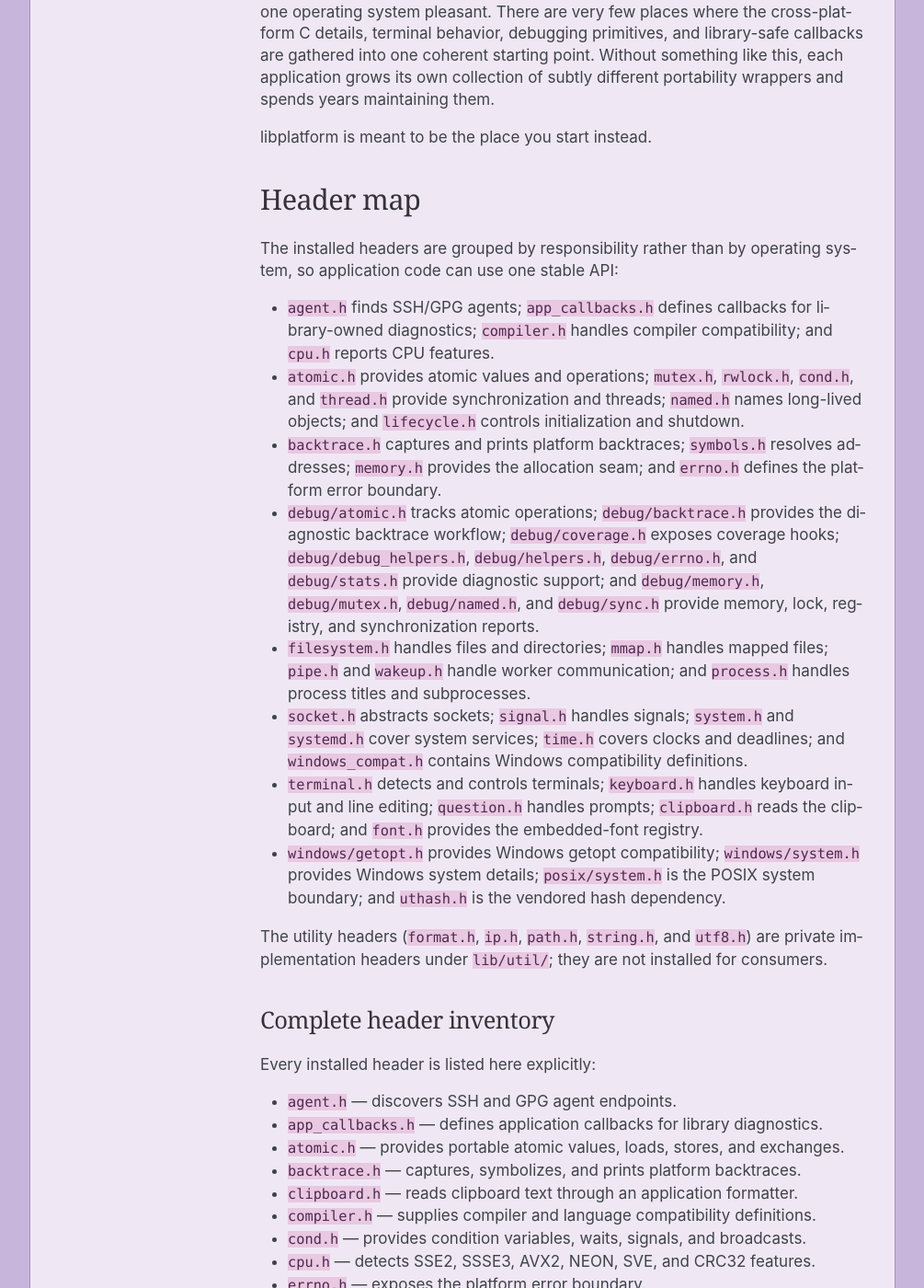
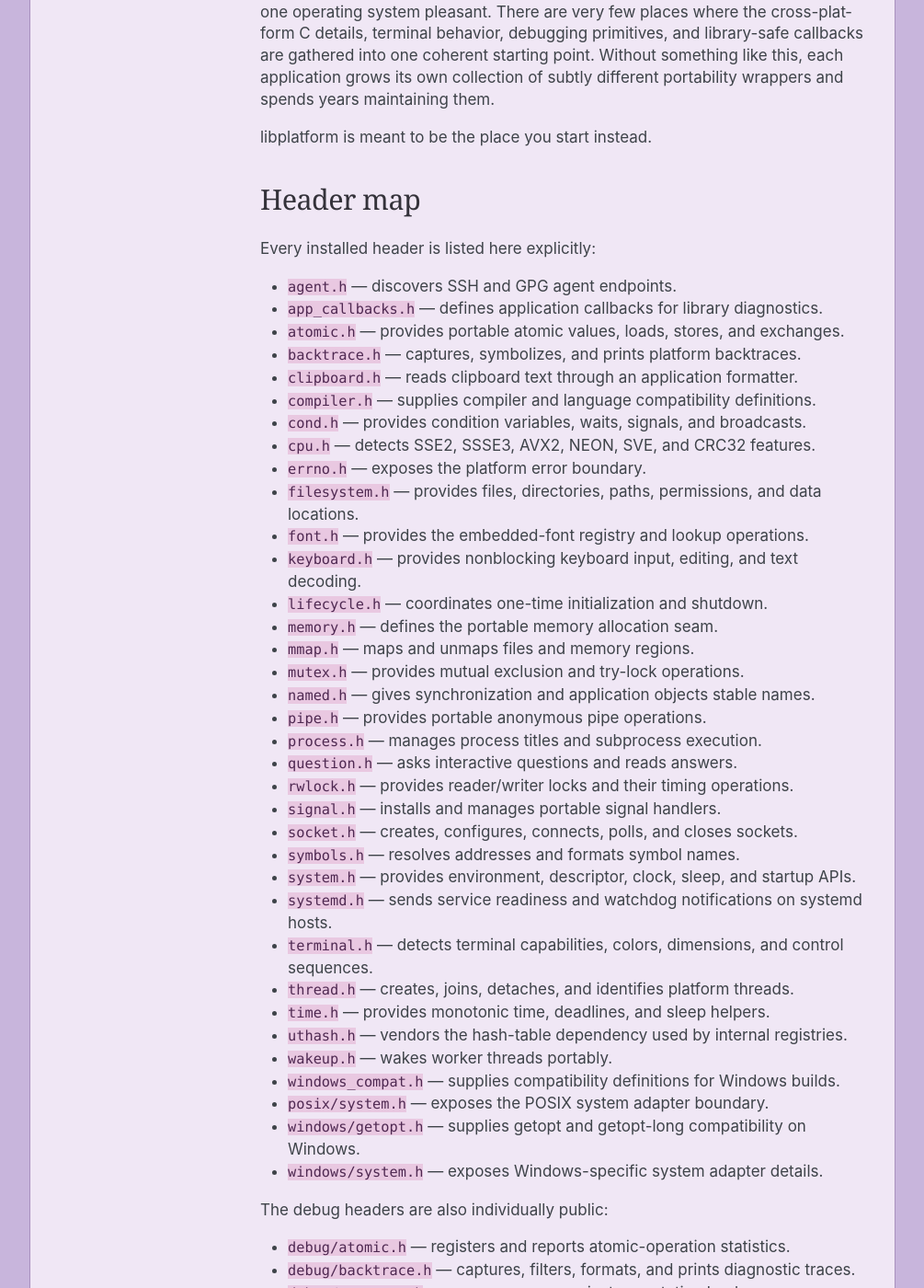
Before and after one commit to zfogg/libplatform, a Sphinx documentation site: the page built from docs/index.md, in a window 1280 px wide and 1400 px high, scrolled down 2139 px. Shown: the whole window at 92% size, without its empty margins (138-1143 px from the left). Built offline with Sphinx 7.4.7, drawn with Linux system fonts in a browser that asks for light colours; some of the changed text lies outside the part shown.

Commit message:
docs: make homepage header list explicit

```diff
--- a/docs/index.md
+++ b/docs/index.md
@@ -93,44 +93,6 @@ libplatform is meant to be the place you start instead.
 
 ## Header map
 
-The installed headers are grouped by responsibility rather than by operating
-system, so application code can use one stable API:
-
-- `agent.h` finds SSH/GPG agents; `app_callbacks.h` defines callbacks for
-  library-owned diagnostics; `compiler.h` handles compiler compatibility; and
-  `cpu.h` reports CPU features.
-- `atomic.h` provides atomic values and operations; `mutex.h`, `rwlock.h`,
-  `cond.h`, and `thread.h` provide synchronization and threads; `named.h`
-  names long-lived objects; and `lifecycle.h` controls initialization and
-  shutdown.
-- `backtrace.h` captures and prints platform backtraces; `symbols.h` resolves
-  addresses; `memory.h` provides the allocation seam; and `errno.h` defines
-  the platform error boundary.
-- `debug/atomic.h` tracks atomic operations; `debug/backtrace.h` provides the
-  diagnostic backtrace workflow; `debug/coverage.h` exposes coverage hooks;
-  `debug/debug_helpers.h`, `debug/helpers.h`, `debug/errno.h`, and
-  `debug/stats.h` provide diagnostic support; and `debug/memory.h`,
-  `debug/mutex.h`, `debug/named.h`, and `debug/sync.h` provide memory, lock,
-  registry, and synchronization reports.
-- `filesystem.h` handles files and directories; `mmap.h` handles mapped files;
-  `pipe.h` and `wakeup.h` handle worker communication; and `process.h` handles
-  process titles and subprocesses.
-- `socket.h` abstracts sockets; `signal.h` handles signals; `system.h` and
-  `systemd.h` cover system services; `time.h` covers clocks and deadlines; and
-  `windows_compat.h` contains Windows compatibility definitions.
-- `terminal.h` detects and controls terminals; `keyboard.h` handles keyboard
-  input and line editing; `question.h` handles prompts; `clipboard.h` reads
-  the clipboard; and `font.h` provides the embedded-font registry.
-- `windows/getopt.h` provides Windows getopt compatibility;
-  `windows/system.h` provides Windows system details; `posix/system.h` is the
-  POSIX system boundary; and `uthash.h` is the vendored hash dependency.
-
-The utility headers (`format.h`, `ip.h`, `path.h`, `string.h`, and `utf8.h`)
-are private implementation headers under `lib/util/`; they are not installed
-for consumers.
-
-### Complete header inventory
-
 Every installed header is listed here explicitly:
 
 - `agent.h` — discovers SSH and GPG agent endpoints.
```
